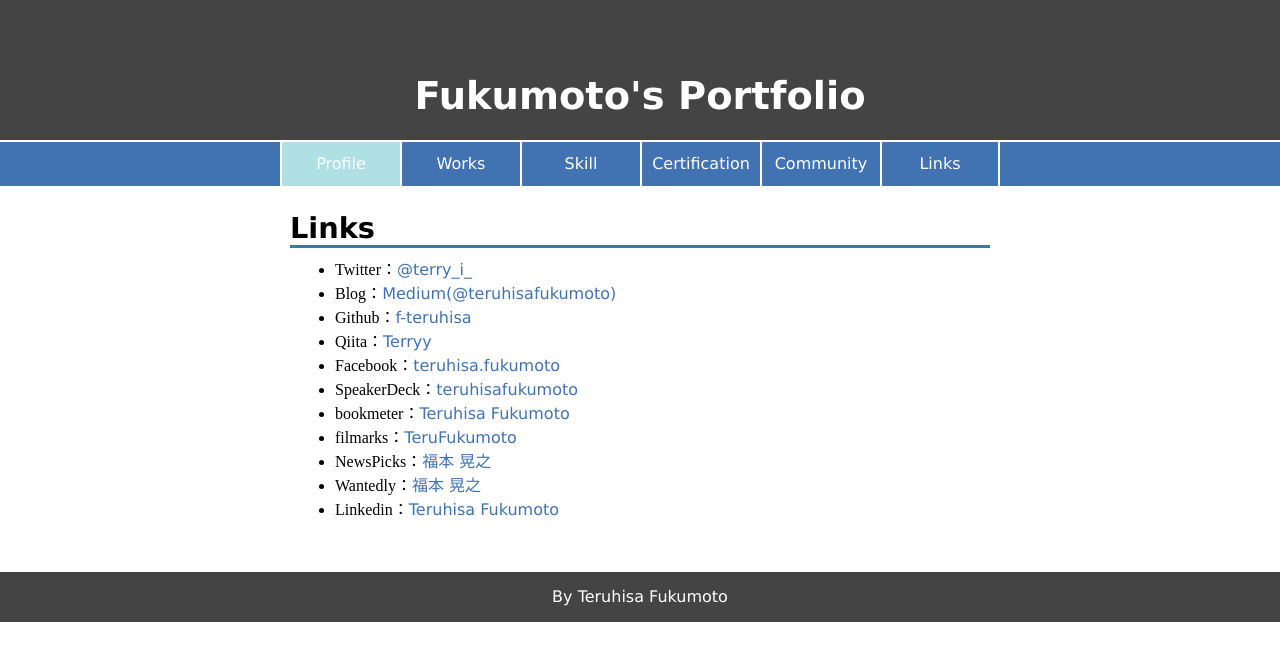
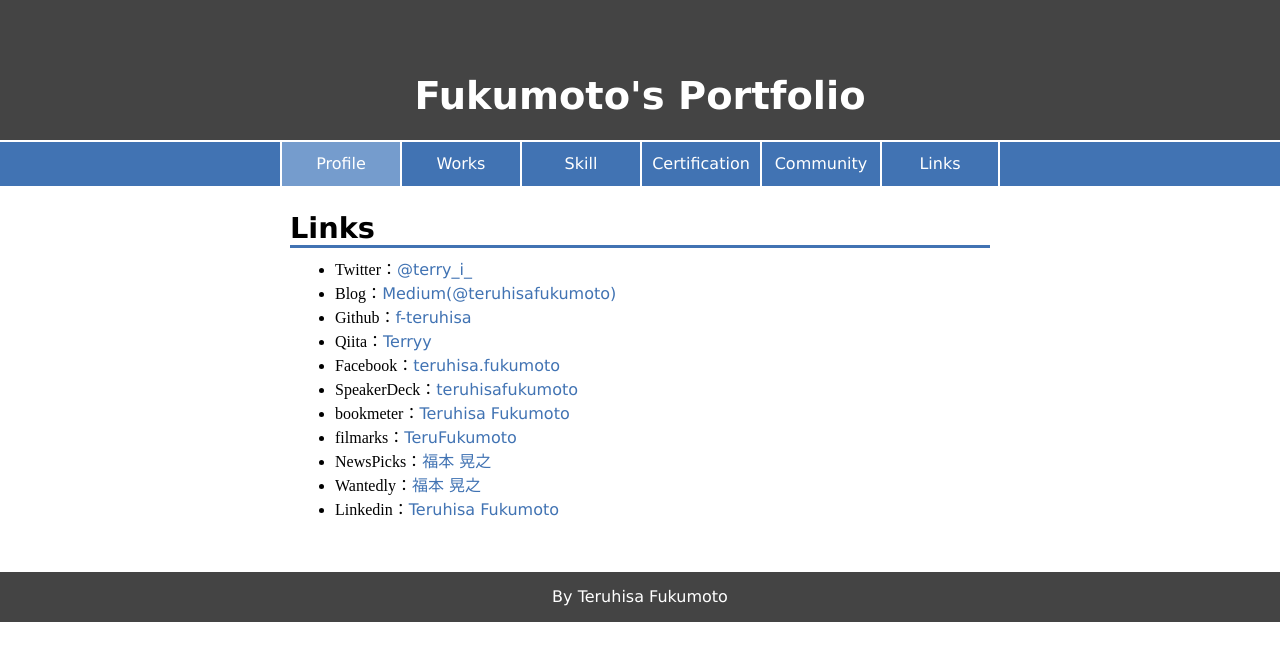
Before and after one commit to f-teruhisa/fukumoto_portfolio, a React (Create React App) app: page /links in a window 1280 px wide. In both pictures the pointer is over the link "Profile". Shown: the top 660 px of the page. Built offline with nearby package versions, Linux system fonts and the light colour scheme.

Commit message:
change color nav

```diff
--- a/src/App.css
+++ b/src/App.css
@@ -125,7 +125,7 @@
 }
 
 #navi a:hover {
-  background-color: #aee0e4;
+  background-color: #759ccd;
 }
 
 #navi a:last-child {
```
